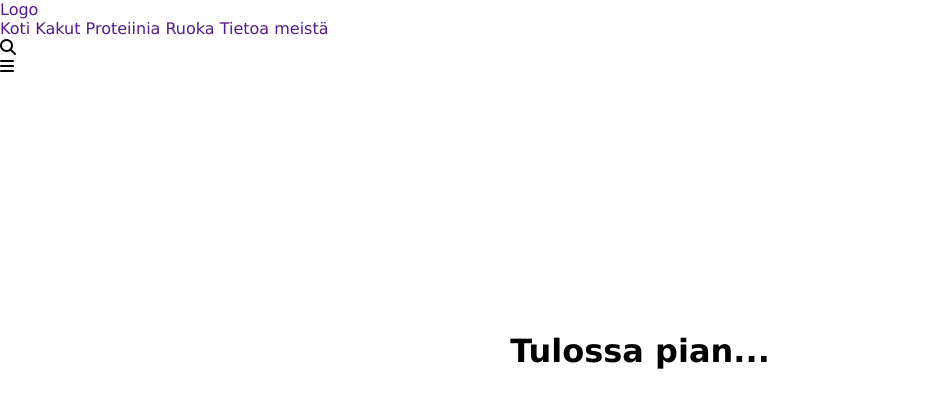
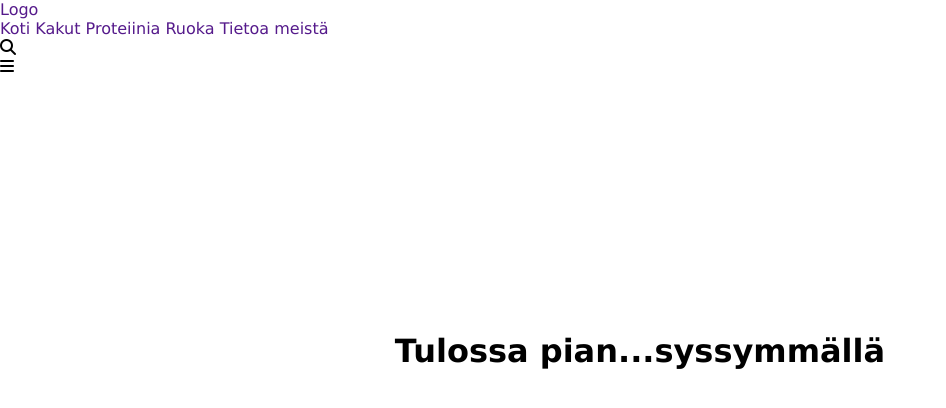
Before and after one commit to Viiuska/viiuska_leipoo, a plain HTML site: page index.html in a window 1280 px wide. Shown: the whole page, without its empty margins (0-946 px from the left). Drawn offline with Linux system fonts and the light colour scheme.

Commit message:
test update

```diff
--- a/index.html
+++ b/index.html
@@ -28,7 +28,7 @@
       </div>
     </header>
     <div>
-      <h1>Tulossa pian...</h1>
+      <h1>Tulossa pian...syssymmällä</h1>
     </div>
     <script src="script.js"></script>
   </body>
```
